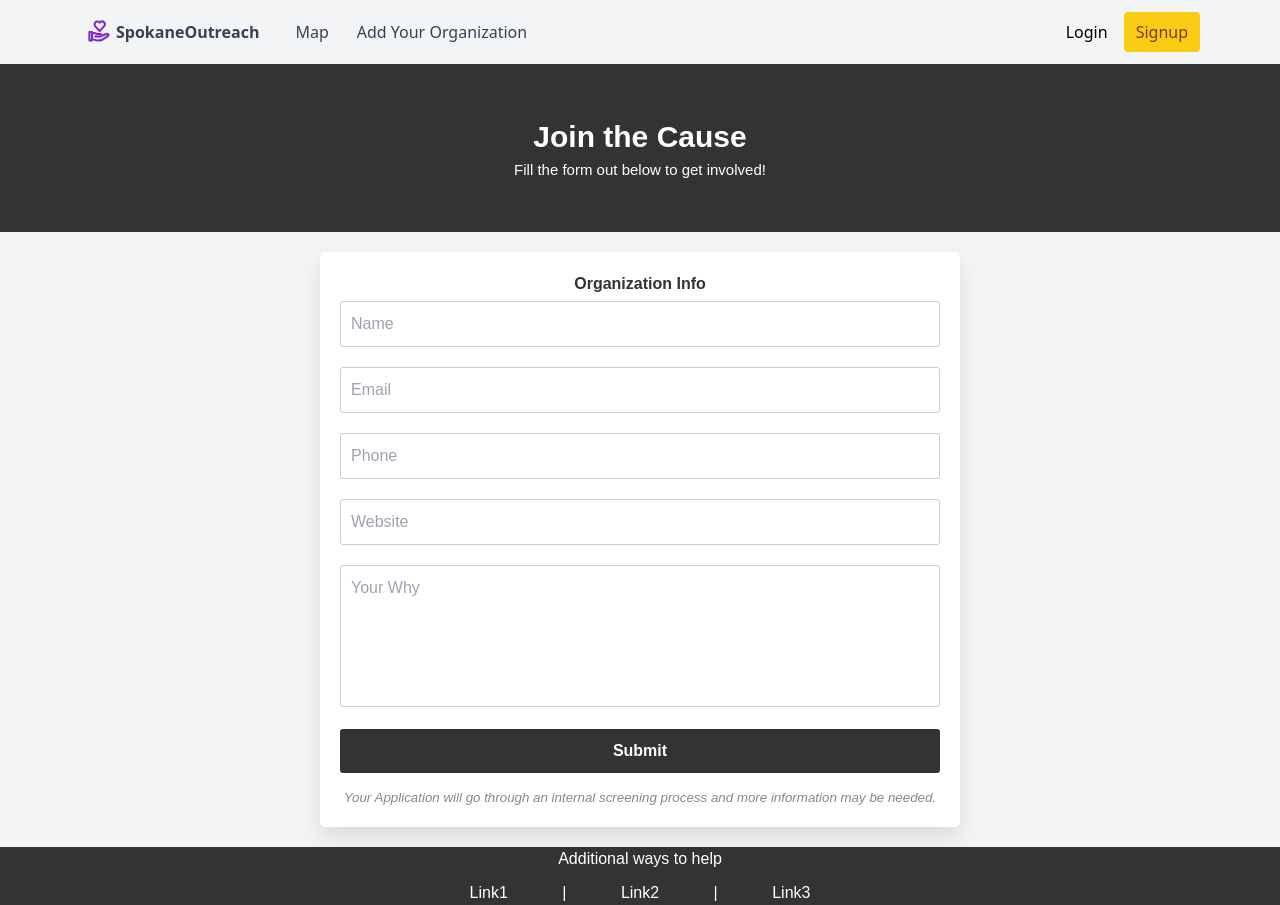
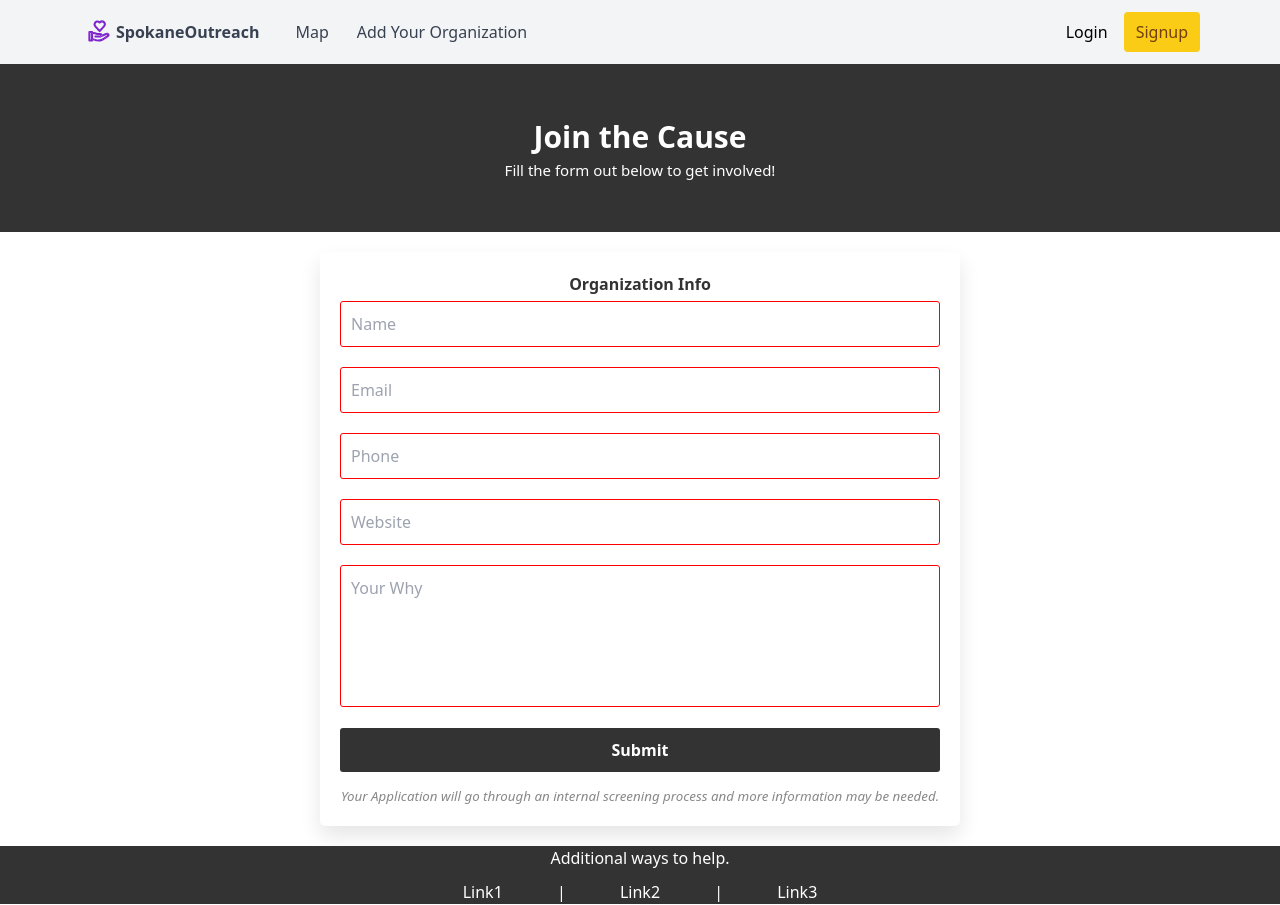
Before and after one commit to KyanPepper/2024-Intellitect-Hackathon, a SvelteKit app in the folder Frontend/: page /contactPage in a window 1280 px wide. Built offline with nearby package versions, Linux system fonts and the light colour scheme.

Commit message:
Style choices

```diff
--- a/Frontend/src/app.css
+++ b/Frontend/src/app.css
@@ -12,5 +12,19 @@
   }
 
   .fade-in {
-    animation: fadeIn 2s ease-in-out;
+    animation: fadeIn 0.3s ease-in-out;
   }
+
+
+@keyframes colorChange {
+    0%   { border-color: red; }
+    25%  { border-color: blue; }
+    50%  { border-color: green; }
+    100% { border-color: purple; }
+}
+
+.border-color-change {
+    animation: colorChange 5s infinite;
+    border-width: 1px;
+    border-style: solid;
+}
--- a/Frontend/src/routes/+page.svelte
+++ b/Frontend/src/routes/+page.svelte
@@ -5,11 +5,11 @@
     <title>Intro Banner with Overlay Title</title>
     <link href="/dist/output.css" rel="stylesheet">
 </head>
-<body style="background-color: #F8F8F8;">
+<body class="fade-in" style="background-color: #F8F8F8;">
     <header class="relative w-full h-64">
         <img src="https://static.spokanecity.org/photos/2013/03/03/spokane/16x10/Full/spokane.jpg" alt="Banner Image" class="w-full h-full object-cover">
         <div class="absolute inset-0 flex items-center justify-center bg-black bg-opacity-50">
-            <h1 class="fade-in text-4xl font-bold text-white">Welcome to SpokaneOutreach</h1>
+            <h1 class="text-4xl font-bold text-white">Welcome to SpokaneOutreach</h1>
         </div>
     </header>
     <div class="flex items-center justify-center text-center p-4 mt-8">
--- a/Frontend/src/routes/contactPage/+page.svelte
+++ b/Frontend/src/routes/contactPage/+page.svelte
@@ -1,4 +1,4 @@
-<body>
+<div class="fade-in">
     <div class="cta">
         <h2 class="ctaTitle">Join the Cause</h2>
         <p class="ctaSub">Fill the form out below to get involved!</p>
@@ -8,19 +8,19 @@
         <h1>Organization Info</h1>
         <form action="submit_form.php" method="post">
             <div class="form-group">
-            <input type="text" id="name" name="name" placeholder="Name" required>
+                <input class="border-color-change" type="text" id="name" name="name" placeholder="Name" required>
             </div>
             <div class="form-group">
-            <input type="email" id="email" name="email" placeholder="Email" required>
+                <input class="border-color-change" type="email" id="email" name="email" placeholder="Email" required>
             </div>
             <div class="form-group">
-            <input type="tel" id="phone" name="phone" placeholder="Phone" required>
+                <input class="border-color-change" type="tel" id="phone" name="phone" placeholder="Phone" required>
             </div>
             <div class="form-group">
-            <input type="url" id="website" name="website" placeholder="Website" required>
+                <input class="border-color-change" type="url" id="website" name="website" placeholder="Website" required>
             </div>
             <div class="form-group">
-            <textarea id="message" name="message" rows="5" placeholder="Your Why" required></textarea>
+                <textarea class="border-color-change" id="message" name="message" rows="5" placeholder="Your Why" required></textarea>
             </div>
             <div class="form-group">
                 <button type="submit">Submit</button>
@@ -32,12 +32,10 @@
     </div>
 
     <div class="additional-info">
-        <p>Additional ways to help</p>
+        <p>Additional ways to help.</p>
         <a href="https://intellitect.com/">Link1</a> | <a href="https://intellitect.com/">Link2</a> | <a href="https://intellitect.com/">Link3</a>
     </div>
-
-</body>
-
+</div>
     <style>
     body {
         font-family: Arial, sans-serif;
@@ -64,7 +62,7 @@
         margin: auto;
         background: #fff;
         padding: 20px;
-            box-shadow: 0 10px 20px rgba(0, 0, 0, 0.1); /* Adjusted shadow properties */
+        box-shadow: 0 10px 20px rgba(0, 0, 0, 0.1);
         border-radius: 5px;
         margin-top: 20px;
     }
@@ -102,7 +100,7 @@
         color: #333;
         border-radius: 3px;
         resize: none;
-            transition: all 0.3s ease; /* Add transition */
+        transition: all 0.3s ease;
     }
 
     .form-group input[type="text"]:hover,
@@ -110,8 +108,8 @@
     .form-group input[type="tel"]:hover,
     .form-group input[type="url"]:hover,
     .form-group textarea:hover {
-            transform: scale(1.025); /* Scale up on hover */
-            transition: all 0.5s ease; /* Add transition */
+        transform: scale(1.025);
+        transition: all 0.5s ease;
     }
     .form-group button {
         display: block;
@@ -124,13 +122,13 @@
         margin-top: 10px;
         border-radius: 3px;
         font-weight: bold;
-            transition: all 0.3s ease; /* Add transition */
+        transition: all 0.3s ease;
     }
 
     .form-group button:hover {
         background-color: #555;
-            transform: scale(1.025); /* Scale up on hover */
-            transition: all 0.5s ease; /* Add transition */
+        transform: scale(1.025);
+        transition: all 0.5s ease;
     }
     .screening-info {
         font-size: smaller;
```
Lines whose indentation alone changed are shown as unchanged.
